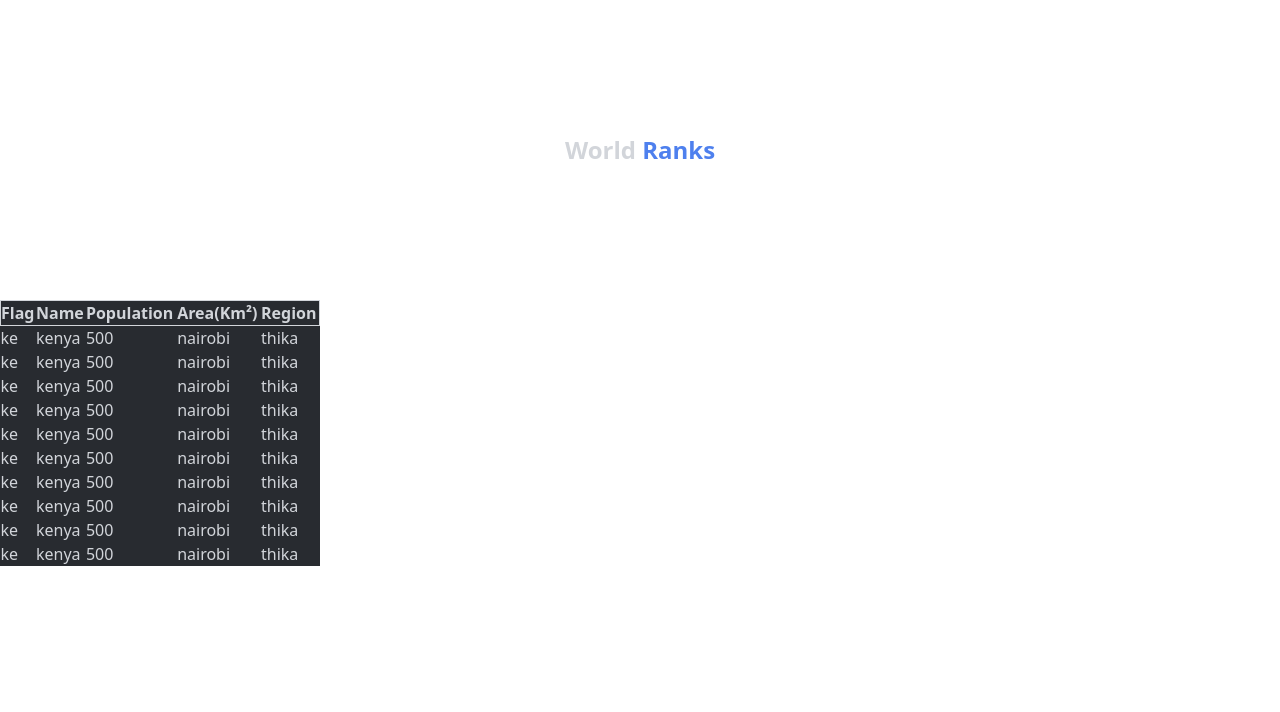
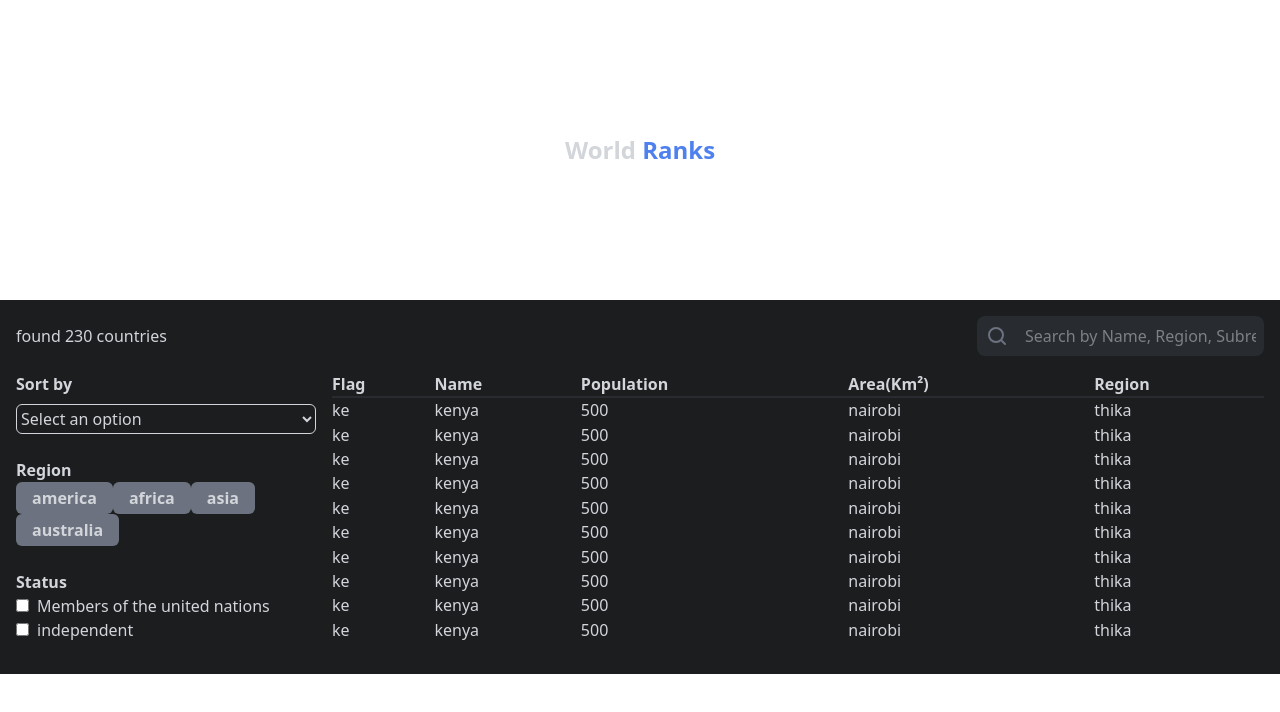
Before and after one commit to chegebrian/countryPage-worldRanks, a React (Vite) app: page /worldRanks in a window 1280 px wide. Shown: the top 712 px of the page. Built offline with nearby package versions, Linux system fonts and the light colour scheme.

Commit message:
create main page layout

```diff
--- /dev/null
+++ b/src/components/Aside.jsx
@@ -0,0 +1,40 @@
+import React from 'react'
+import { useWorldRanksApi } from '../contexts/WorldRanksApi'
+import Button from '../ui/Button'
+
+function Aside() {
+    const { selectedValue, handleSelectedValue } = useWorldRanksApi()
+    return (
+        <aside className='flex flex-col gap-6'>
+            <div className='flex flex-col gap-2'>
+                <label htmlFor="sort" className='text-[#D2D5DA] font-bold'>Sort by</label>
+                <select name="sort" id="sort" className='border text-[#D2D5DA] rounded-md py-0.5' value={selectedValue} onChange={handleSelectedValue}>
+                    <option value="" disabled hidden>Select an option</option>
+                    <option value="option1">option 1</option>
+                    <option value="option2">option 2</option>
+                    <option value="option3">option 3</option>
+                </select>
+            </div>
+            <div>
+                <p className='text-[#D2D5DA] font-bold'>Region</p>
+                <Button>america</Button>
+                <Button>africa</Button>
+                <Button>asia</Button>
+                <Button>australia</Button>
+            </div>
+            <div>
+                <p className='text-[#D2D5DA] font-bold'>Status</p>
+                <div>
+                    <input type="checkbox" name="members of the united nations" id="united" className='text-[#D2D5DA]' />
+                    <label htmlFor="united" className='text-[#D2D5DA] ml-2'>Members of the united nations</label>
+                </div>
+                <div>
+                    <input type="checkbox" name="independent nations" id="independent" className='text-[#D2D5DA]' />
+                    <label htmlFor="independent" className='text-[#D2D5DA] ml-2'>independent</label>
+                </div>
+            </div>
+        </aside>
+    )
+}
+
+export default Aside
--- a/src/components/Table.jsx
+++ b/src/components/Table.jsx
@@ -23,9 +23,9 @@ function Table() {
 
     ];
     return (
-        <table className='bg-[#282B30] table-auto border-collapse'>
+        <table className='bg-[#1B1D1F] table-auto border-collapse col-span-3'>
             <thead>
-                <tr className='text-[#D2D5DA] border border-[#D2D5DA]'>
+                <tr className='text-[#D2D5DA] border-b-2 border-b-[#282B30] '>
                     {tableColumns?.map((column, index) => <th className='capitalize text-start' key={index}>{column.header}</th>)}
                 </tr>
             </thead>
@@ -35,7 +35,6 @@ function Table() {
                         data[column.accessor]
                     }</td>)}
                 </tr>)}
-
             </tbody>
         </table>
     )
--- a/src/contexts/WorldRanksApi.jsx
+++ b/src/contexts/WorldRanksApi.jsx
@@ -1,12 +1,21 @@
-import { createContext, useContext } from "react";
+import { createContext, useContext, useState } from "react";
 
 const worldRanksContext = createContext()
 
 
 
 function WorldRanksProvider({ children }) {
+    const [query, setQuery] = useState("")
+    function handleQuery(e) {
+        setQuery(e.target.value)
+    }
+
+    const [selectedValue, setSelectedValue] = useState("")
+    function handleSelectedValue(e) {
+        setSelectedValue(e.target.value)
+    }
     return (
-        <worldRanksContext.Provider value={{}}>{children}</worldRanksContext.Provider>
+        <worldRanksContext.Provider value={{ query, handleQuery, selectedValue, handleSelectedValue }}>{children}</worldRanksContext.Provider>
     )
 }
 
--- a/src/pages/CountryRanking.jsx
+++ b/src/pages/CountryRanking.jsx
@@ -1,13 +1,21 @@
 import React from 'react'
 import Button from '../ui/Button'
 import Table from '../components/Table'
+import SearchBar from '../ui/SearchBar'
+import Aside from '../components/Aside'
 
 function CountryRanking() {
   return (
-    <div className='grid grid-cols-4'>
-    {/* <Button/> */}
-    <Table/>
-    </div>
+    <section className='p-4 bg-[#1B1D1F]'>
+      <div className='flex items-center justify-between'>
+        <p className='text-[#D2D5DA]'>found 230 countries</p>
+        <SearchBar />
+      </div>
+      <div className='grid grid-cols-4 py-4 gap-4'>
+        <Aside/>
+        <Table />
+      </div>
+    </section>
   )
 }
 
--- a/src/ui/Button.jsx
+++ b/src/ui/Button.jsx
@@ -1,8 +1,8 @@
 import React from 'react'
 
-function Button() {
+function Button({children}) {
   return (
-    <button className='rounded-md cursor-pointer font-semibold px-4 py-1 bg-[#6C727F] text-[#D2D5DA]'>Button</button>
+    <button className='rounded-md cursor-pointer font-semibold px-4 py-1 bg-[#6C727F] text-[#D2D5DA]'>{children}</button>
   )
 }
 
--- a/src/ui/SearchBar.jsx
+++ b/src/ui/SearchBar.jsx
@@ -1,8 +1,15 @@
 import React from 'react'
+import { useWorldRanksApi } from '../contexts/WorldRanksApi'
 
 function SearchBar() {
+  const {query, handleQuery} = useWorldRanksApi();
   return (
-    <div>SearchBar</div>
+    <div>
+      <label htmlFor="search" className='cursor-pointer bg-[#282B30] flex items-center gap-4 rounded-lg p-2'>
+        <img src="/images/Search.svg" alt="search-svg" />
+        <input value={query} onChange={handleQuery} type="text" name="search" id="search" className='outline-0 text-[#D2D5DA]' placeholder='Search by Name, Region, Subregion'/>
+      </label>
+    </div>
   )
 }
 
--- /dev/null
+++ b/src/ui/TableData.jsx
@@ -0,0 +1,9 @@
+import React from 'react'
+
+function TableData() {
+  return (
+    <div>TableData</div>
+  )
+}
+
+export default TableData
```
